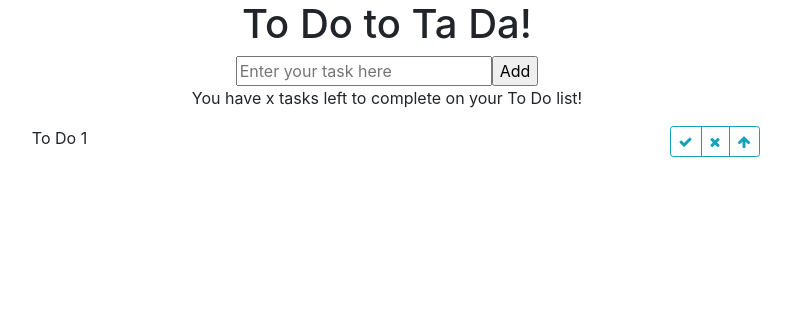
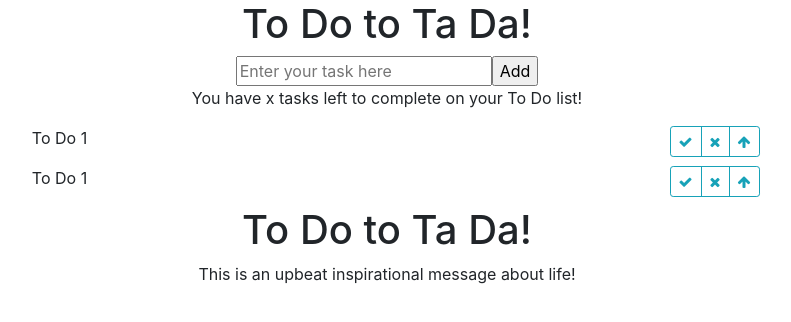
Before and after one commit to nicholajaneriley/React-To-Do-Ta-Da, a React (Create React App) app: page / in a window 1280 px wide. Shown: the top 322 px of the page, without its empty margins (253-1044 px from the left). Built offline with nearby package versions, Linux system fonts and the light colour scheme.

Commit message:
Imported inspirational message to app.js

```diff
--- a/src/App.js
+++ b/src/App.js
@@ -4,6 +4,7 @@ import Header from "./Header";
 import EnterToDoTask from "./EnterToDoTask";
 import TaskCount from "./TaskCount";
 import ToDoTask from "./ToDoTask";
+import InspirationalMessage from "./InspirationalMessage";
 
 function App() {
   return (
@@ -12,6 +13,9 @@ function App() {
       <EnterToDoTask />
       <TaskCount />
       <ToDoTask />
+      <ToDoTask />
+      <Header />
+      <InspirationalMessage />
 
 
     </div>
```
